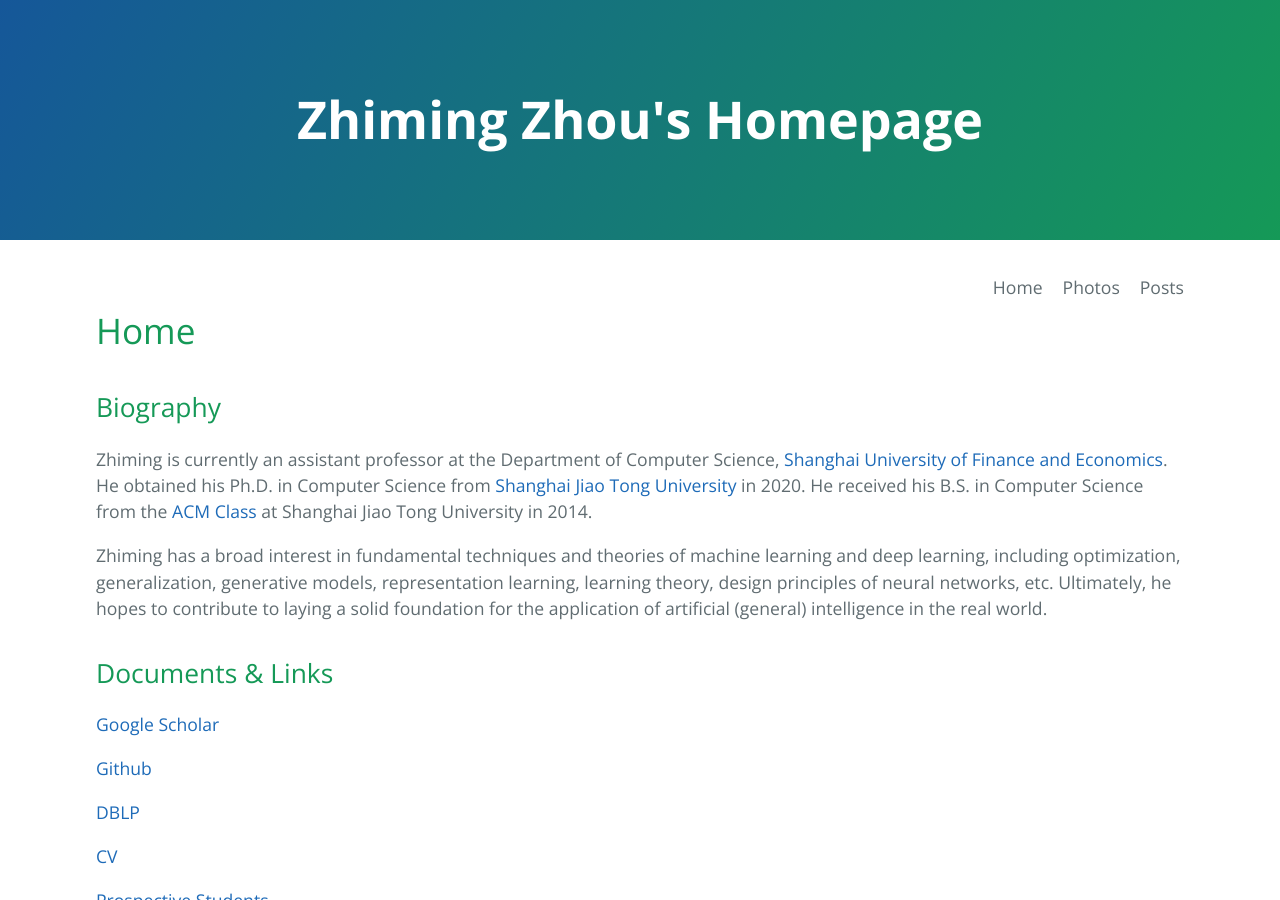
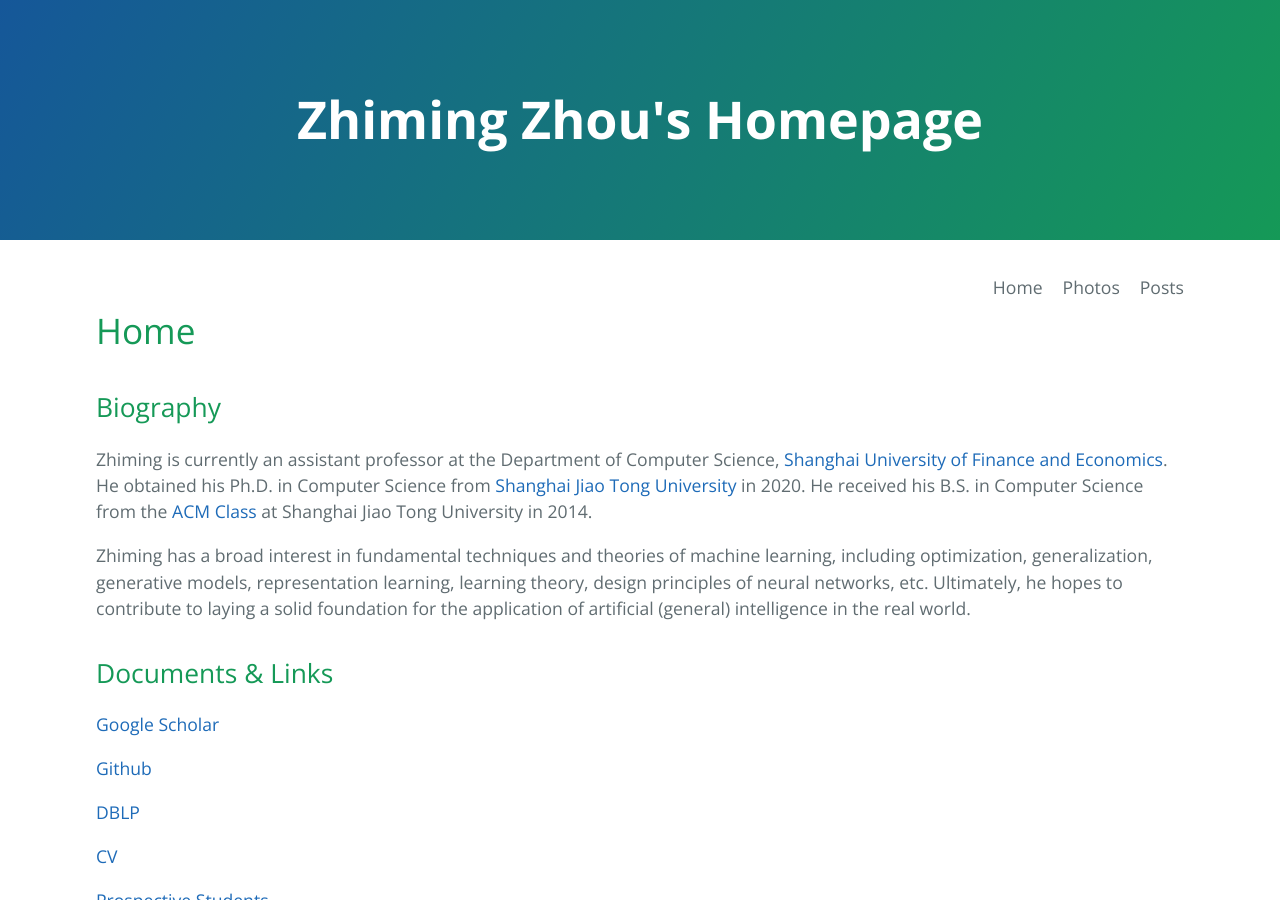
Before and after one commit to ZhimingZhou/zhimingzhou.github.io, a Jekyll site: the page built from index.md, in a window 1280 px wide and 900 px high. Built offline with Jekyll 4.4.1, drawn with Linux system fonts in a browser that asks for light colours.

Commit message:
Update index.md

```diff
--- a/index.md
+++ b/index.md
@@ -9,7 +9,7 @@ permalink: /
 
 Zhiming is currently an assistant professor at the Department of Computer Science, [Shanghai University of Finance and Economics](http://english.sufe.edu.cn/). He obtained his Ph.D. in Computer Science from [Shanghai Jiao Tong University](http://en.sjtu.edu.cn/) in 2020. He received his B.S. in Computer Science from the [ACM Class](https://acm.sjtu.edu.cn/home) at Shanghai Jiao Tong University in 2014.
 
-Zhiming has a broad interest in fundamental techniques and theories of machine learning and deep learning, including optimization, generalization, generative models, representation learning, learning theory, design principles of neural networks, etc. Ultimately, he hopes to contribute to laying a solid foundation for the application of artificial (general) intelligence in the real world.
+Zhiming has a broad interest in fundamental techniques and theories of machine learning, including optimization, generalization, generative models, representation learning, learning theory, design principles of neural networks, etc. Ultimately, he hopes to contribute to laying a solid foundation for the application of artificial (general) intelligence in the real world.
 
 ## Documents & Links
 
```
